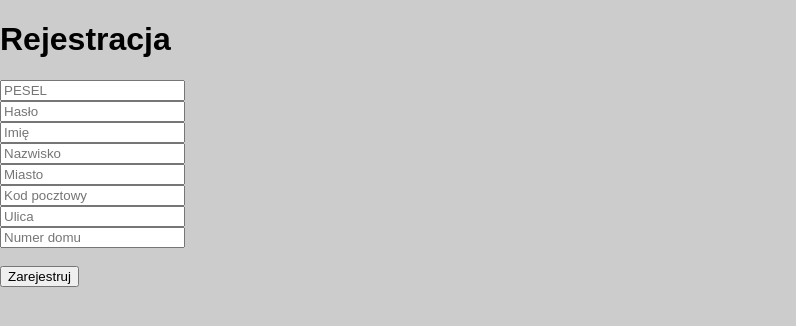
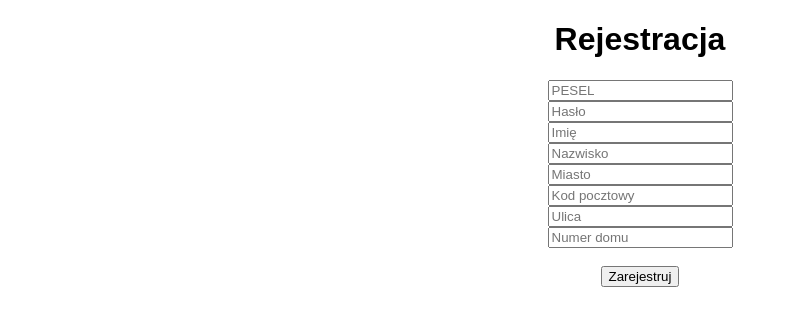
Before and after one commit to kurogetsusai/university-ps, a PHP site: page /register in a window 1280 px wide. Shown: the top 326 px of the page, without its empty margins (0-796 px from the left). Run offline with PHP 8.4, Linux system fonts and the light colour scheme.

Commit message:
Added files via upload

```diff
--- a/css/main.css
+++ b/css/main.css
@@ -1,7 +1,8 @@
 body {
 	padding: 0;
-	margin: 0;
-	background-color: #ccc;
+	margin: 0px auto;
+	background-color: #ffffff;
 	font-family: sans-serif;
 	font-size: 1em;
+	text-align: center;
 }
```
